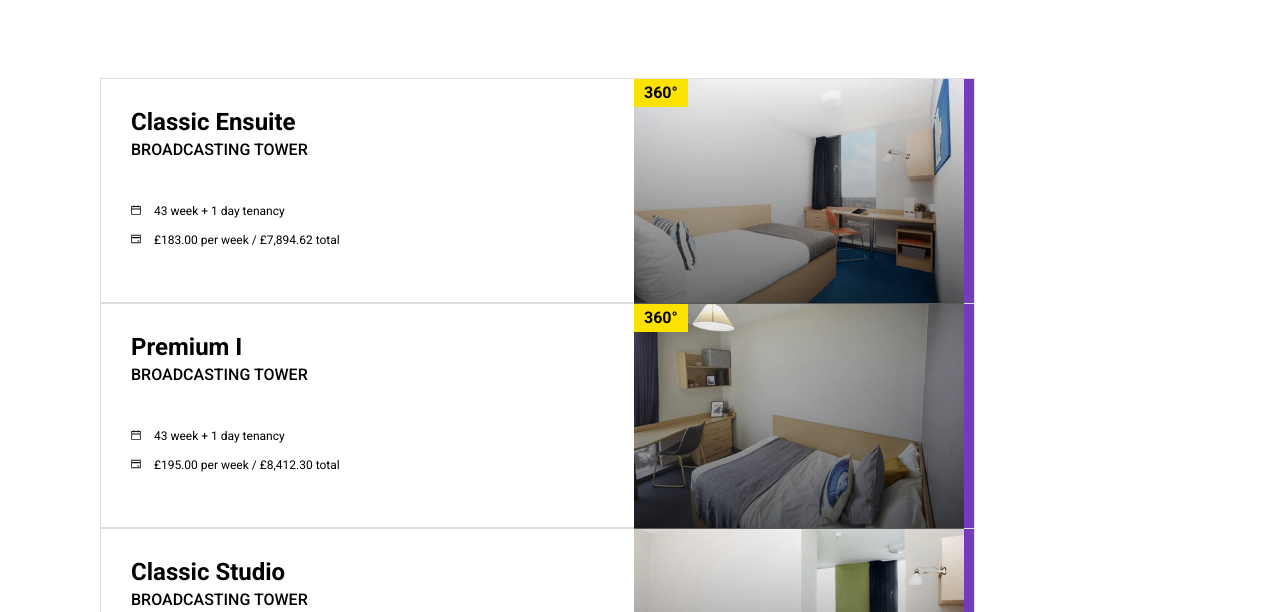
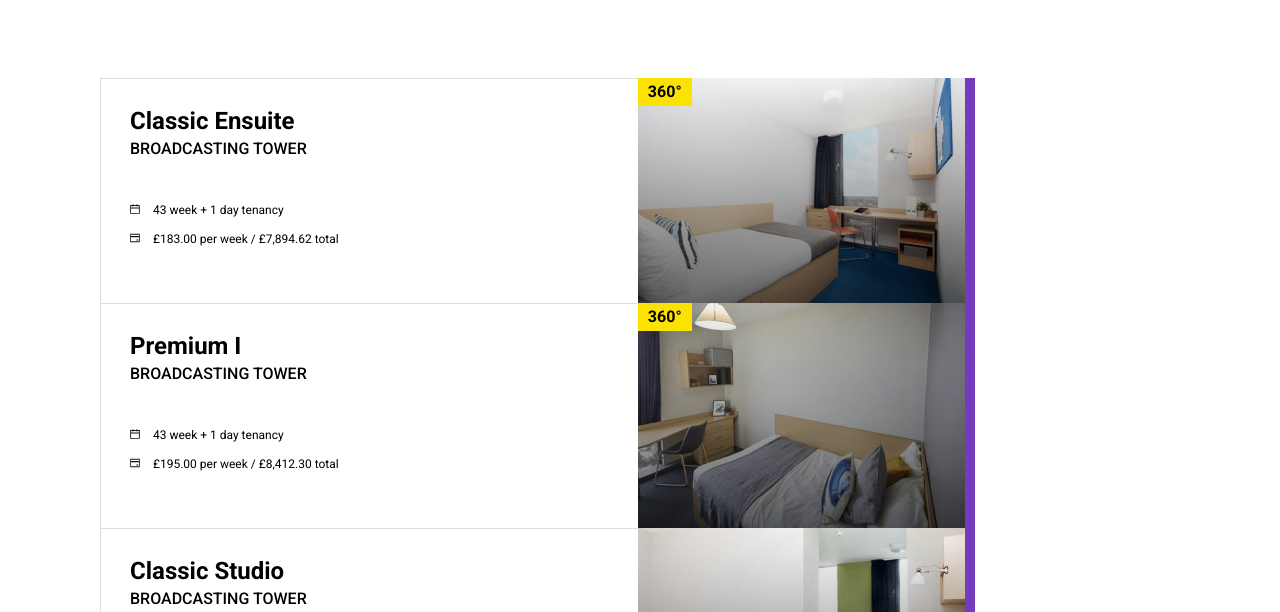
Before and after one commit to ArinaKond/HTML-CSS-Test, a plain HTML site: page index.html in a window 1280 px wide. Shown: the part 188-800 px from the top of the page. Drawn offline with Linux system fonts and the light colour scheme; a web font is replaced by a local one.

Commit message:
fix: fix gradient, borders, height of blocks with text and image width

```diff
--- a/index.html
+++ b/index.html
@@ -40,18 +40,17 @@
         </section>
 
         <section class="cards-list">
-            <div class="cards-list_container">
+            <div class="cards-list__container">
                 <h1>CARDS</h1>
                 <ul>
                     <li class="card"> <!--first card-->
                         <div class="card__image">
                             <div class="card__label"> 360° </div>
-                            <div class="card__image-gradient"></div>
                             <img class="card__image-img" src="images/classic-ensuite.png" alt="classic-ensuite">
                         </div>
                         <div class="card__description">
-                            <h2>Classic Ensuite</h2>
-                            <h3>BROADCASTING TOWER</h3>
+                            <h2 class="card__title">Classic Ensuite</h2>
+                            <h3 class="card__subtitle">BROADCASTING TOWER</h3>
                             <div class="card__description-aspects">
                                 <div class="card__time">
                                     <a href="#!" class="card__icon">
@@ -71,12 +70,11 @@
                     <li class="card"> <!--second card-->
                         <div class="card__image">
                                 <div class="card__label"> 360° </div>
-                                <div class="card__image-gradient"></div>
                                 <img class="card__image-img" src="images/premium-I.png" alt="premium-I">
                         </div>
                         <div class="card__description">
-                            <h2>Premium I</h2>
-                            <h3>BROADCASTING TOWER</h3>
+                            <h2 class="card__title">Premium I</h2>
+                            <h3 class="card__subtitle">BROADCASTING TOWER</h3>
                             <div class="card__description-aspects">
                                 <div class="card__time">
                                     <a href="#!" class="card__icon">
@@ -96,12 +94,11 @@
 
                     <li class="card"> <!--third card-->
                         <div class="card__image">
-                            <div class="card__image-gradient"></div>
                             <img class="card__image-img" src="images/classic-studio.png" alt="classic-studio">
                         </div>
                         <div class="card__description">
-                            <h2>Classic Studio</h2>
-                            <h3>BROADCASTING TOWER</h3>
+                            <h2 class="card__title">Classic Studio</h2>
+                            <h3 class="card__subtitle">BROADCASTING TOWER</h3>
                             <div class="card__description-aspects">
                                 <div class="card__time">
                                     <a href="#!" class="card__icon">
@@ -121,12 +118,11 @@
 
                     <li class="card"> <!--fourth card-->
                         <div class="card__image">
-                            <div class="card__image-gradient"></div>
                             <img class="card__image-img" src="images/premium-I-studio.png" alt="premium-I-studio">
                         </div>
                         <div class="card__description">
-                            <h2>Premium I Studio</h2>
-                            <h3>BROADCASTING TOWER</h3>
+                            <h2 class="card__title">Premium I Studio</h2>
+                            <h3 class="card__subtitle">BROADCASTING TOWER</h3>
                             <div class="card__description-aspects">
                                 <div class="card__time">
                                     <a href="#!" class="card__icon">
@@ -147,8 +143,8 @@
                     <li class="card"> <!--fifth card-->
                         <div class="card__image"></div>
                         <div class="card__description">
-                            <h2>Standard</h2>
-                            <h3>MILL STREET</h3>
+                            <h2 class="card__title">Standard</h2>
+                            <h3 class="card__subtitle">MILL STREET</h3>
                             <div class="card__description-aspects">
                                 <div class="card__time">
                                     <a href="#!" class="card__icon">
--- a/scss/_card.scss
+++ b/scss/_card.scss
@@ -1,23 +1,47 @@
 .card{
+    $this: &;
     width: 340px;
-    height: 355px;
+    min-height: 355px;
     position: relative;
+    list-style-type: none;
+
+    &::after{
+        content: "";
+            width: 100%;
+            height: 100%;
+            position: absolute;
+            top: 0;
+            left: 0;
             border: 1px solid $light_grey;
-    list-style-type: none;
+            z-index: -1;
+    }
+
     &__image{
         height: 190px;
-        width: 330px;
+        width: 100%;
         position: relative;
-        box-shadow: 10px 0px $purple;
-    }
-    &__image-gradient{
-        z-index: 10;
+        border-right: 10px solid $purple;
+        &::after{
+            content: "";
             width: 100%;
             height: 100%;
             display: block;
             position: absolute;
+            top: 0;
+            left: 0;
             background: linear-gradient(to bottom, rgba(0, 0, 0, 0) 0%, rgba(0, 0, 0, 0.6) 100%);
+
         }
+    }
+
+    &:last-child{
+        #{$this}__image{
+            &::after{
+                background: none;
+            }
+        }
+    }
+
     &__image-img{
         height: 100%;
         width: 100%;
@@ -37,13 +61,14 @@
         font-weight: 700;
     }
     &__description{
+        min-height: 125px;
         margin: 20px;
-        h2{
+    }
+    &__title{
         margin-bottom: 18px;
     }
-        h3{
+    &__subtitle{
         margin-bottom: 30px;
-        }
     }
     &__description-aspects{
         font-size: 10px;
@@ -61,22 +86,32 @@
         justify-content: space-between;
         flex-direction: row-reverse;
         width: 875px;
-        height: 225px;
+        min-height: 225px;
         display: inline-flex;
+
+        &::after{
+            border-bottom: none;
+        }
+        &:last-child{
+            &::after{
+                border-bottom: 1px solid $light_grey;
+            }
+        }
         &__image{
-            margin-right: 10px;
-            height: 225px;
+            width: 43%;
+            min-height: 225px;
         }
         &__description{
+            width: 535px;
             margin: 30px;
             margin-bottom: 52px;
-            h2{
+        }
+        &__title{
             font-size: 24px;
             margin-bottom: 5px;
         }
-            h3{
+        &__subtitle{
             margin-bottom: 45px;
-            }
         }
         &__description-aspects{
             font-size: 12px;
--- a/scss/_cards_list.scss
+++ b/scss/_cards_list.scss
@@ -1,12 +1,12 @@
 .cards-list{
-    &_container{
+    &__container{
         margin-top: 121px;
         margin-bottom: 80px;
         margin-left: 17px;
         margin-right: 18px;
     }
     @media (min-width: 1200px){
-        &_container{
+        &__container{
             width: 875px;
             margin-top: 80px;
             margin-left: 100px;
--- /dev/null
+++ b/scss/_fonts.scss
@@ -0,0 +1,17 @@
+.roboto-regular {
+    font-family: "Roboto", sans-serif;
+    font-weight: 400;
+    font-style: normal;
+  }
+
+  .roboto-medium {
+    font-family: "Roboto", sans-serif;
+    font-weight: 500;
+    font-style: normal;
+  }
+
+  .roboto-bold {
+    font-family: "Roboto", sans-serif;
+    font-weight: 700;
+    font-style: normal;
+  }
--- /dev/null
+++ b/scss/_general.scss
@@ -0,0 +1,38 @@
+body{
+    min-width: 320px;
+    overflow-x: hidden;
+    background: $white;
+}
+
+*{
+    margin: 0;
+    padding: 0;
+    font-family: 'Roboto', sans-serif;
+    border: none;
+    outline: none;
+    text-decoration: none;
+    list-style: none;
+
+}
+
+h1{
+    font-size: 46px;
+    font-weight: 700;
+    padding-bottom: 80px;
+    margin: 0;
+}
+h2{
+    font-size: 18px;
+    font-weight: 700;
+}
+h3{
+    font-size: 16px;
+    font-weight: 500;
+}
+
+html{
+    box-sizing: border-box;
+}
+*,*::after,*::before{
+    box-sizing: inherit;
+}
--- a/scss/_vars.scss
+++ b/scss/_vars.scss
@@ -5,53 +5,3 @@ $white: #ffffff;
 $black: #000000;
 $yellow: #FBE200;
 $purple: #753BBD;
-
-.roboto-regular {
-    font-family: "Roboto", sans-serif;
-    font-weight: 400;
-    font-style: normal;
-  }
-
-  .roboto-medium {
-    font-family: "Roboto", sans-serif;
-    font-weight: 500;
-    font-style: normal;
-  }
-
-  .roboto-bold {
-    font-family: "Roboto", sans-serif;
-    font-weight: 700;
-    font-style: normal;
-  }
-
-  body{
-    min-width: 320px;
-    overflow-x: hidden;
-    background: $white;
-  }
-
-  *{
-    margin: 0;
-    padding: 0;
-    font-family: 'Roboto', sans-serif;
-    border: none;
-    outline: none;
-    text-decoration: none;
-    list-style: none;
-
-  }
-
-  h1{
-    font-size: 46px;
-    font-weight: 700;
-    padding-bottom: 80px;
-    margin: 0;
-  }
-  h2{
-    font-size: 18px;
-    font-weight: 700;
-  }
-  h3{
-    font-size: 16px;
-    font-weight: 500;
-  }
--- a/scss/style.scss
+++ b/scss/style.scss
@@ -1,12 +1,7 @@
+@import "general";
 @import "vars";
+@import "fonts";
 @import "header";
 @import "cards_list";
 @import "signpost";
 @import "card";
-
-html{
-    box-sizing: border-box;
-}
-*,*::after,*::before{
-    box-sizing: inherit;
-}
```
Also changed, not shown: css/style.css, 1 other file. Lines whose indentation alone changed are shown as unchanged.
